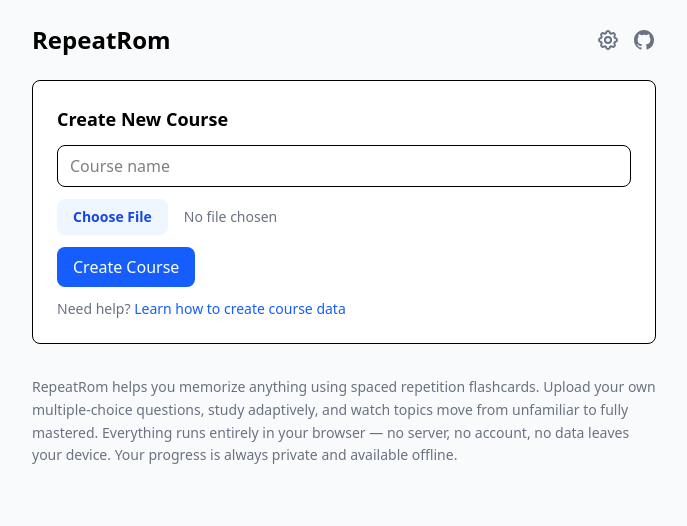
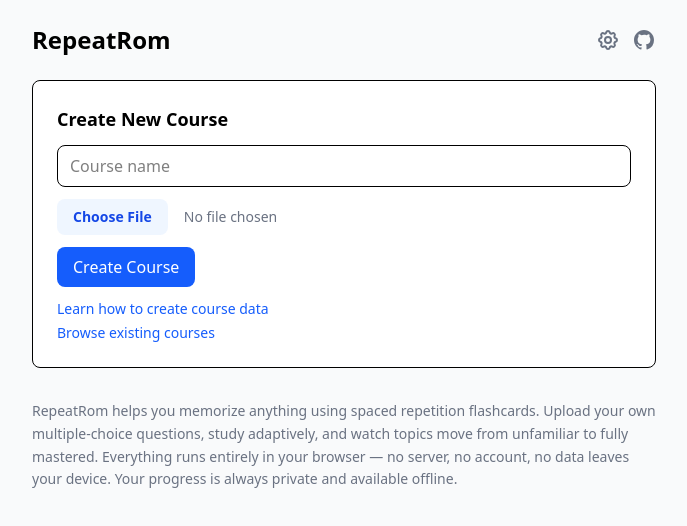
Before and after one commit to charstorm/repeatrom, a React (Vite) app: page / in a window 1280 px wide. Shown: the top 526 px of the page, without its empty margins (296-983 px from the left). Built offline with nearby package versions, Linux system fonts and the light colour scheme.

Commit message:
Add link to existing courses

```diff
--- a/src/screens/CourseListScreen.tsx
+++ b/src/screens/CourseListScreen.tsx
@@ -204,8 +204,7 @@ export function CourseListScreen() {
           </button>
           {error && <p className="text-red-600 text-sm">{error}</p>}
           {info && <p className="text-green-600 text-sm">{info}</p>}
-          <p className="text-sm text-gray-500">
-            Need help?{" "}
+          <div className="text-sm text-gray-500 flex flex-col gap-1">
             <a
               href="https://github.com/charstorm/repeatrom/blob/main/data/creating_a_new_course.md"
               target="_blank"
@@ -214,7 +213,15 @@ export function CourseListScreen() {
             >
               Learn how to create course data
             </a>
-          </p>
+            <a
+              href="https://github.com/charstorm/repeatrom/tree/main/data/courses"
+              target="_blank"
+              rel="noopener noreferrer"
+              className="text-blue-600 hover:underline"
+            >
+              Browse existing courses
+            </a>
+          </div>
         </div>
       </div>
 
```
